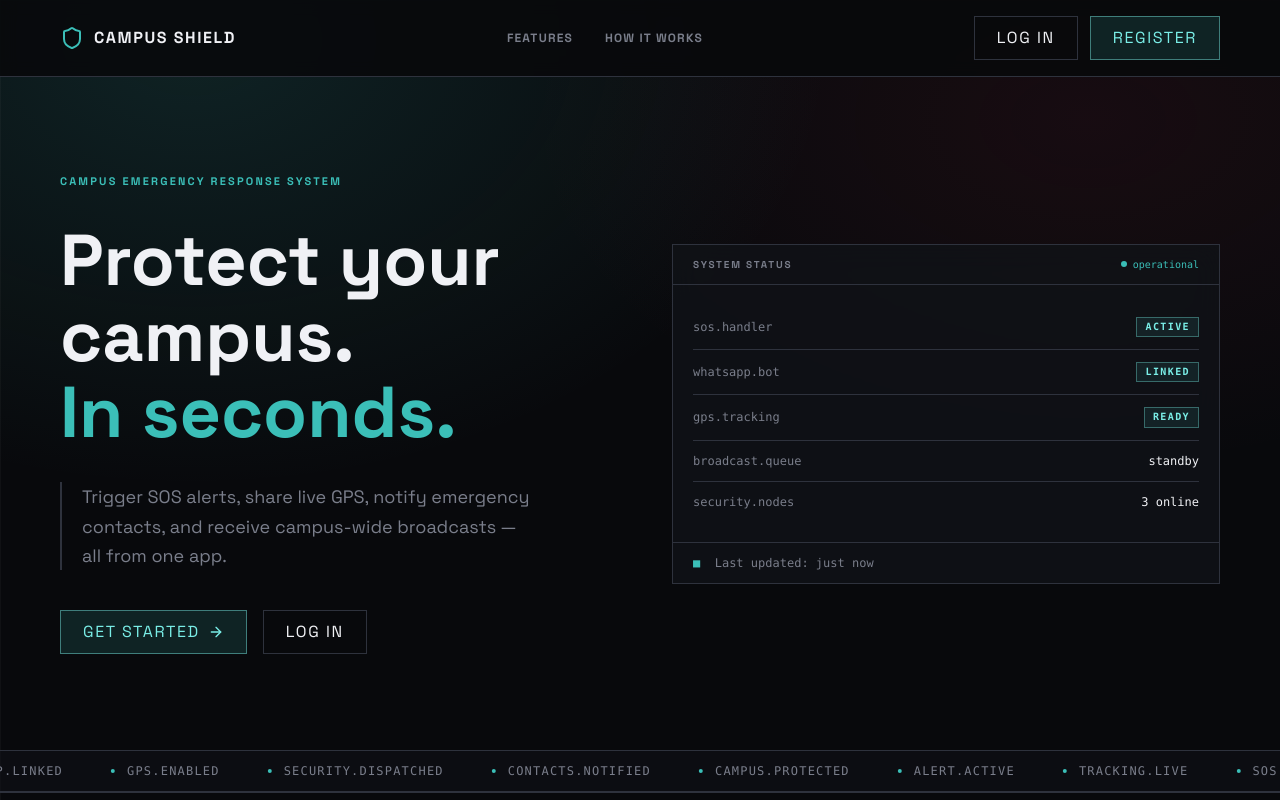
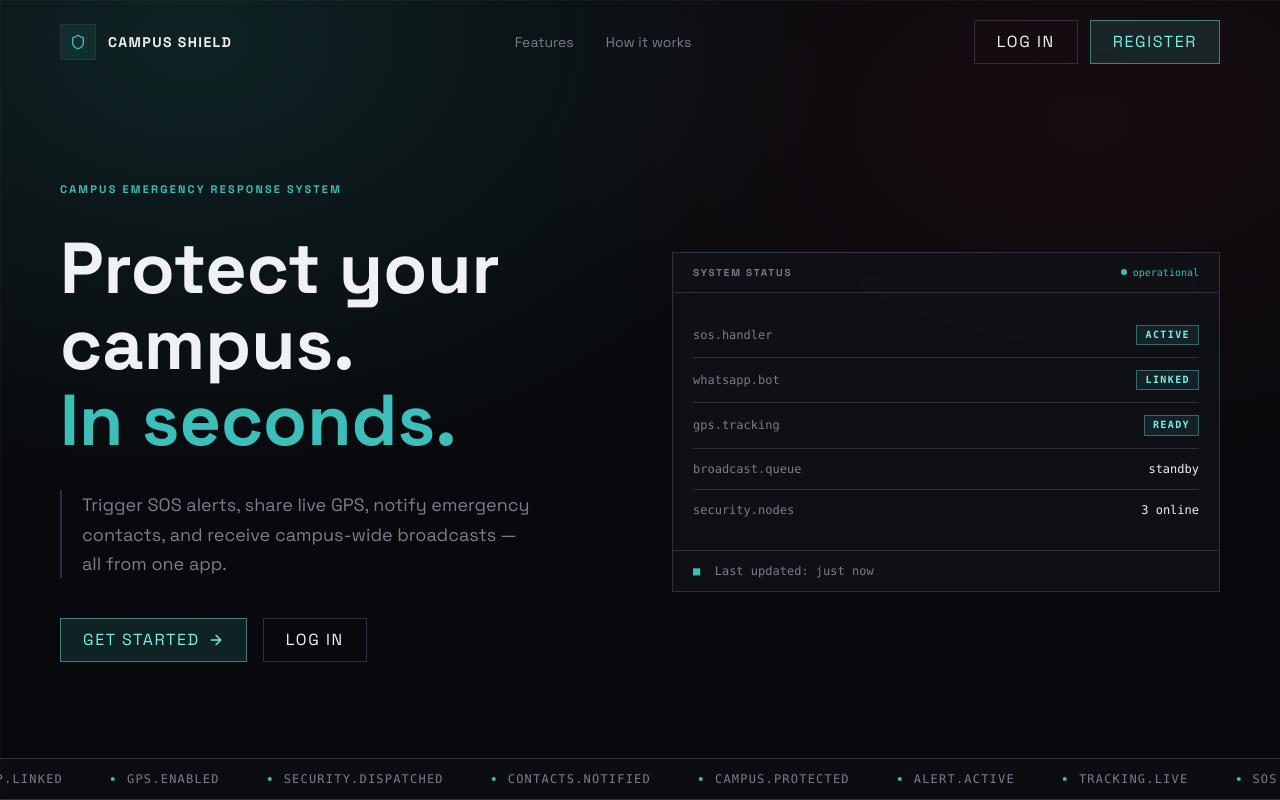
Before and after one commit to heyrapto/campus-secured, a Next.js app: page / in a window 1280 px wide. Shown: the top 800 px of the page. Built offline with nearby package versions, Linux system fonts and the light colour scheme; no server answers; a web font is replaced by a local one.

Commit message:
feat: fixes

```diff
--- a/components/Dashboard.tsx
+++ b/components/Dashboard.tsx
@@ -22,56 +22,74 @@ export default function Dashboard() {
 
   return (
     <div className="min-h-screen flex flex-col">
-      {/* Header */}
-      <header className="w-full border-b border-[var(--cs-border)] bg-[var(--cs-surface)]/90 backdrop-blur-sm sticky top-0 z-40">
-        <div className="cs-container flex justify-between items-center py-4">
-          <div className="flex items-center gap-3">
-            <Shield className="w-5 h-5 text-[var(--cs-teal)]" />
-            <h1
-              className="text-base font-bold tracking-widest text-[var(--cs-text)]"
+
+      {/* ── Header ─────────────────────────────────────── */}
+      <header className="sticky top-0 z-40">
+        <div className="cs-container flex justify-between items-center py-5">
+
+          {/* Logo — icon in bordered box + wordmark */}
+          <div className="flex items-center gap-3 font-bold">
+            <span className="grid place-items-center w-9 h-9 border border-[var(--cs-border)] bg-[var(--cs-teal)]/10 shrink-0">
+              <Shield className="w-4 h-4 text-[var(--cs-teal)]" />
+            </span>
+            <span
+              className="text-sm font-bold tracking-widest text-[var(--cs-text)]"
               style={{ fontFamily: 'var(--font-display)' }}
             >
               CAMPUS SHIELD
-            </h1>
+            </span>
           </div>
 
-          <div className="flex items-center gap-4 text-xs font-mono">
-            <span className="hidden sm:inline-block cs-pill-teal">
-              {session?.user?.name} · {role}
-            </span>
+          {/* Right — user badge + logout */}
+          <div className="flex items-center gap-5">
+            <div className="hidden sm:flex flex-col items-end leading-none gap-1">
+              <span className="text-xs font-bold text-[var(--cs-text)] truncate max-w-[140px]">
+                {session?.user?.name}
+              </span>
+              <span className="text-[10px] uppercase tracking-widest text-[var(--cs-teal)] font-mono">
+                {role}
+              </span>
+            </div>
+
+            <div className="w-px h-6 bg-[var(--cs-border)] hidden sm:block" />
+
             <button
               onClick={() => signOut()}
-              className="text-[var(--cs-muted)] hover:text-[var(--cs-red-bright)] transition-colors flex items-center gap-2 uppercase tracking-widest"
+              className="flex items-center gap-2 text-[var(--cs-muted)] hover:text-[var(--cs-red-bright)] transition-colors text-xs font-bold uppercase tracking-widest"
             >
+              <LogOut className="w-4 h-4" />
               <span className="hidden sm:inline">Logout</span>
-              <LogOut className="w-4 h-4" />
             </button>
           </div>
         </div>
       </header>
 
-      {/* Content */}
+      {/* ── Content ────────────────────────────────────── */}
       <main className="flex-1 cs-container py-8 pb-28">
         {activeTab === 'report'   && <ReportTab />}
         {activeTab === 'discover' && <DiscoverTab />}
         {activeTab === 'warn' && isAdminOrGuard && <WarnTab />}
       </main>
 
-      {/* Bottom Navigation */}
-      <nav className="fixed bottom-0 w-full border-t border-[var(--cs-border)] bg-[var(--cs-surface)] z-40">
-        <div className="max-w-sm mx-auto flex justify-around items-center py-3">
+      {/* ── Bottom Tab Nav ─────────────────────────────── */}
+      <nav className="fixed bottom-0 w-full bg-[var(--cs-bg)]/95 backdrop-blur-md border-t border-[var(--cs-border)] z-40">
+        <div className="max-w-xs mx-auto flex items-stretch">
           {tabs.map(({ id, label, Icon }) => {
             const active = activeTab === id;
             return (
               <button
                 key={id}
                 onClick={() => setActiveTab(id)}
-                className={`flex flex-col items-center gap-1.5 px-4 transition-colors text-[10px] font-bold uppercase tracking-[0.18em] ${
+                className={`relative flex-1 flex flex-col items-center justify-center gap-1.5 py-3.5 text-[10px] font-bold uppercase tracking-[0.18em] transition-colors ${
                   active
                     ? 'text-[var(--cs-teal-bright)]'
                     : 'text-[var(--cs-muted)] hover:text-[var(--cs-text)]'
                 }`}
               >
+                {/* Active indicator — top line */}
+                {active && (
+                  <span className="absolute top-0 left-4 right-4 h-px bg-[var(--cs-teal)]" />
+                )}
                 <Icon className="w-5 h-5" />
                 <span>{label}</span>
               </button>
@@ -79,6 +97,7 @@ export default function Dashboard() {
           })}
         </div>
       </nav>
+
     </div>
   );
 }
--- a/components/Landing.tsx
+++ b/components/Landing.tsx
@@ -1,6 +1,6 @@
 'use client';
 
-import { useState } from 'react';
+import { useState, useEffect } from 'react';
 import { motion, AnimatePresence } from 'framer-motion';
 import {
   Shield,
@@ -338,69 +338,104 @@ export default function Landing() {
   const [showLogin, setShowLogin]       = useState(false);
   const [showRegister, setShowRegister] = useState(false);
   const [showMobileMenu, setShowMobileMenu] = useState(false);
+  const [scrolled, setScrolled] = useState(false);
+
+  useEffect(() => {
+    const onScroll = () => setScrolled(window.scrollY > 20);
+    window.addEventListener('scroll', onScroll, { passive: true });
+    return () => window.removeEventListener('scroll', onScroll);
+  }, []);
 
   return (
     <div className="min-h-screen flex flex-col">
-      {/* Nav */}
-      <header className="sticky top-0 z-40 border-b border-[var(--cs-border)] bg-[var(--cs-bg)]/90 backdrop-blur-sm">
-        <div className="cs-container flex justify-between items-center py-4">
-          <div className="flex items-center gap-2.5">
-            <Shield className="w-6 h-6 text-[var(--cs-teal)]" />
+      {/* ── Nav ─────────────────────────────────────────── */}
+      <header className={`sticky top-0 z-40 relative transition-all duration-300 ${
+        scrolled
+          ? 'bg-[var(--cs-bg)]/90 backdrop-blur-md'
+          : 'bg-transparent'
+      }`}>
+        <div className="cs-container flex justify-between items-center py-5">
+
+          {/* Logo — icon in bordered box + wordmark */}
+          <a href="/" className="flex items-center gap-3 font-bold">
+            <span className="grid place-items-center w-9 h-9 border border-[var(--cs-border)] bg-[var(--cs-teal)]/10 shrink-0">
+              <Shield className="w-4 h-4 text-[var(--cs-teal)]" />
+            </span>
             <span
-              className="font-bold tracking-widest text-base text-[var(--cs-text)]"
+              className="text-sm font-bold tracking-widest text-[var(--cs-text)]"
               style={{ fontFamily: 'var(--font-display)' }}
             >
               CAMPUS SHIELD
             </span>
-          </div>
+          </a>
 
-          <nav className="hidden sm:flex items-center gap-8 text-xs font-bold uppercase tracking-widest text-[var(--cs-muted)]">
-            <a href="#features" className="hover:text-[var(--cs-teal)] transition-colors">Features</a>
-            <a href="#how-it-works" className="hover:text-[var(--cs-teal)] transition-colors">How it works</a>
+          {/* Desktop nav links */}
+          <nav className="hidden sm:flex items-center gap-8 text-sm text-[var(--cs-muted)]">
+            <a href="#features" className="hover:text-[var(--cs-text)] transition-colors">Features</a>
+            <a href="#how-it-works" className="hover:text-[var(--cs-text)] transition-colors">How it works</a>
           </nav>
 
+          {/* Desktop CTA buttons */}
           <div className="hidden sm:flex items-center gap-3">
             <button
               onClick={() => setShowLogin(true)}
-              className="cs-btn-ghost text-xs py-0 px-4 min-h-9"
+              className="cs-btn-ghost text-xs px-4 min-h-9 py-0"
             >
               Log In
             </button>
             <button
               onClick={() => setShowRegister(true)}
-              className="cs-btn-primary text-xs py-0 px-4 min-h-9"
+              className="cs-btn-primary text-xs px-4 min-h-9 py-0"
             >
               Register
             </button>
           </div>
 
-          {/* Mobile Menu Button */}
+          {/* Mobile hamburger */}
           <button
-            className="sm:hidden text-[var(--cs-text)] p-2"
+            className="sm:hidden text-[var(--cs-muted)] hover:text-[var(--cs-text)] p-1 transition-colors"
             onClick={() => setShowMobileMenu(!showMobileMenu)}
+            aria-label="Toggle menu"
           >
-            <Menu className="w-6 h-6" />
+            <Menu className="w-5 h-5" />
           </button>
         </div>
 
-        {/* Mobile Dropdown */}
+        {/* Separator — only visible once scrolled */}
+        <div className={`border-b border-[var(--cs-border)] transition-opacity duration-300 ${scrolled ? 'opacity-100' : 'opacity-0'}`} />
+
+        {/* Mobile dropdown — absolutely positioned so it overlays the page */}
         {showMobileMenu && (
-          <div className="sm:hidden absolute top-full left-0 w-full border-t border-b border-[var(--cs-border)] bg-[var(--cs-bg)]/95 backdrop-blur-md p-4 flex flex-col gap-4 text-xs font-bold uppercase tracking-widest shadow-2xl">
-            <a href="#features" onClick={() => setShowMobileMenu(false)} className="text-[var(--cs-muted)] hover:text-[var(--cs-teal)] p-2">Features</a>
-            <a href="#how-it-works" onClick={() => setShowMobileMenu(false)} className="text-[var(--cs-muted)] hover:text-[var(--cs-teal)] p-2">How it works</a>
-            <div className="flex flex-col gap-3 mt-2 border-t border-[var(--cs-border)] pt-4">
+          <div className="sm:hidden absolute top-full left-0 w-full bg-[var(--cs-bg)]/98 backdrop-blur-md border-b border-[var(--cs-border)] shadow-2xl">
+            <div className="cs-container py-4 flex flex-col gap-1">
+              <a
+                href="#features"
+                onClick={() => setShowMobileMenu(false)}
+                className="text-sm text-[var(--cs-muted)] hover:text-[var(--cs-text)] py-2.5 border-b border-[var(--cs-border)] transition-colors"
+              >
+                Features
+              </a>
+              <a
+                href="#how-it-works"
+                onClick={() => setShowMobileMenu(false)}
+                className="text-sm text-[var(--cs-muted)] hover:text-[var(--cs-text)] py-2.5 border-b border-[var(--cs-border)] transition-colors"
+              >
+                How it works
+              </a>
+              <div className="flex flex-col gap-3 pt-4">
                 <button
                   onClick={() => { setShowLogin(true); setShowMobileMenu(false); }}
-                className="cs-btn-ghost w-full min-h-10"
+                  className="cs-btn-ghost w-full"
                 >
                   Log In
                 </button>
                 <button
                   onClick={() => { setShowRegister(true); setShowMobileMenu(false); }}
-                className="cs-btn-primary w-full min-h-10"
+                  className="cs-btn-primary w-full"
                 >
                   Register
                 </button>
+              </div>
             </div>
           </div>
         )}
```
Lines whose indentation alone changed are shown as unchanged.
